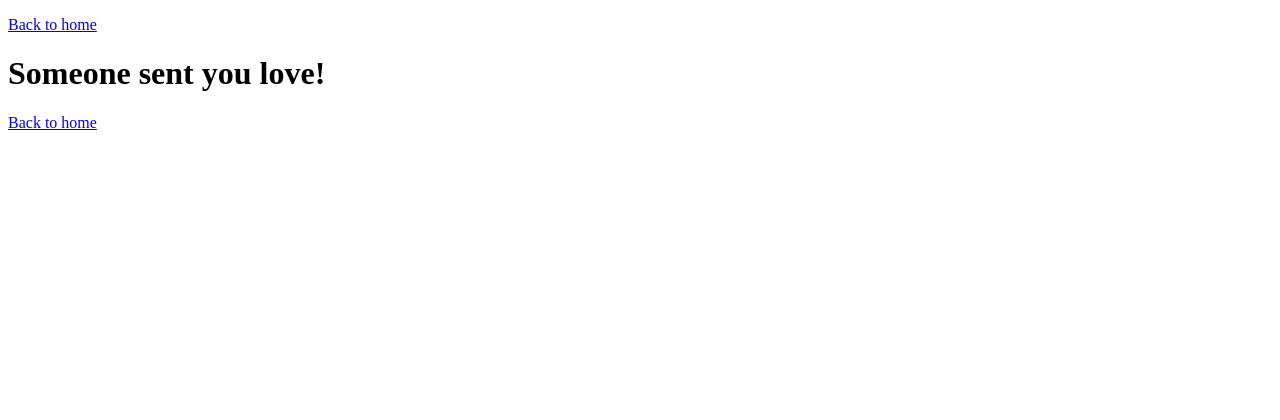
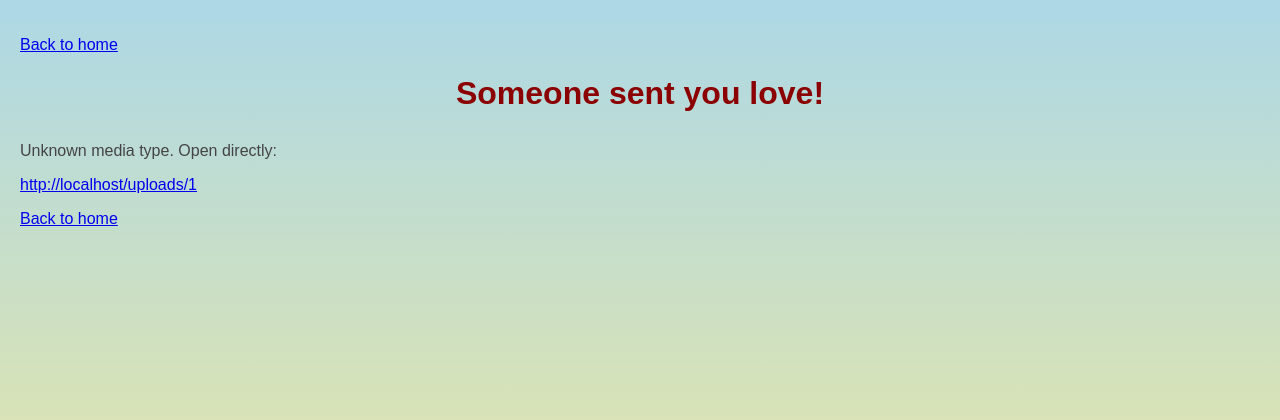
Before and after one commit to picture-memories/Love-Frame, a Flask app: page /view/1 in a window 1280 px wide. Shown: the top 420 px of the page. Run offline with Flask 3, Linux system fonts and the light colour scheme; parts of the project's set-up code (start-up, migrations or seed data) failed here and were passed over.

Commit message:
Update view_media.html

```diff
--- a/templates/view_media.html
+++ b/templates/view_media.html
@@ -1,12 +1,32 @@
 <!DOCTYPE html>
 <html>
 <head>
+    <meta name="viewport" content="width=device-width, initial-scale=1">
     <title>Your Love Media</title>
+    <link rel="stylesheet" href="{{ url_for('static', filename='styles.css') }}">
 </head>
 <body>
     <p><a href="/">Back to home</a></p>
     <h1>Someone sent you love!</h1>
 
+    {% if media_url %}
+        {% set lower = media_url.lower() %}
+
+        {% if lower.endswith('.mp4') or lower.endswith('.webm') %}
+            <video controls autoplay playsinline src="{{ media_url }}"></video>
+
+        {% elif lower.endswith('.png') or lower.endswith('.jpg') or lower.endswith('.jpeg') or lower.endswith('.gif') %}
+            <img src="{{ media_url }}" alt="Love Media">
+
+        {% else %}
+            <p>Unknown media type. Open directly:</p>
+            <a href="{{ media_url }}">{{ media_url }}</a>
+        {% endif %}
+
+    {% else %}
+        <p>No media URL provided.</p>
+    {% endif %}
+
     <p><a href="/">Back to home</a></p>
 </body>
 </html>
```
